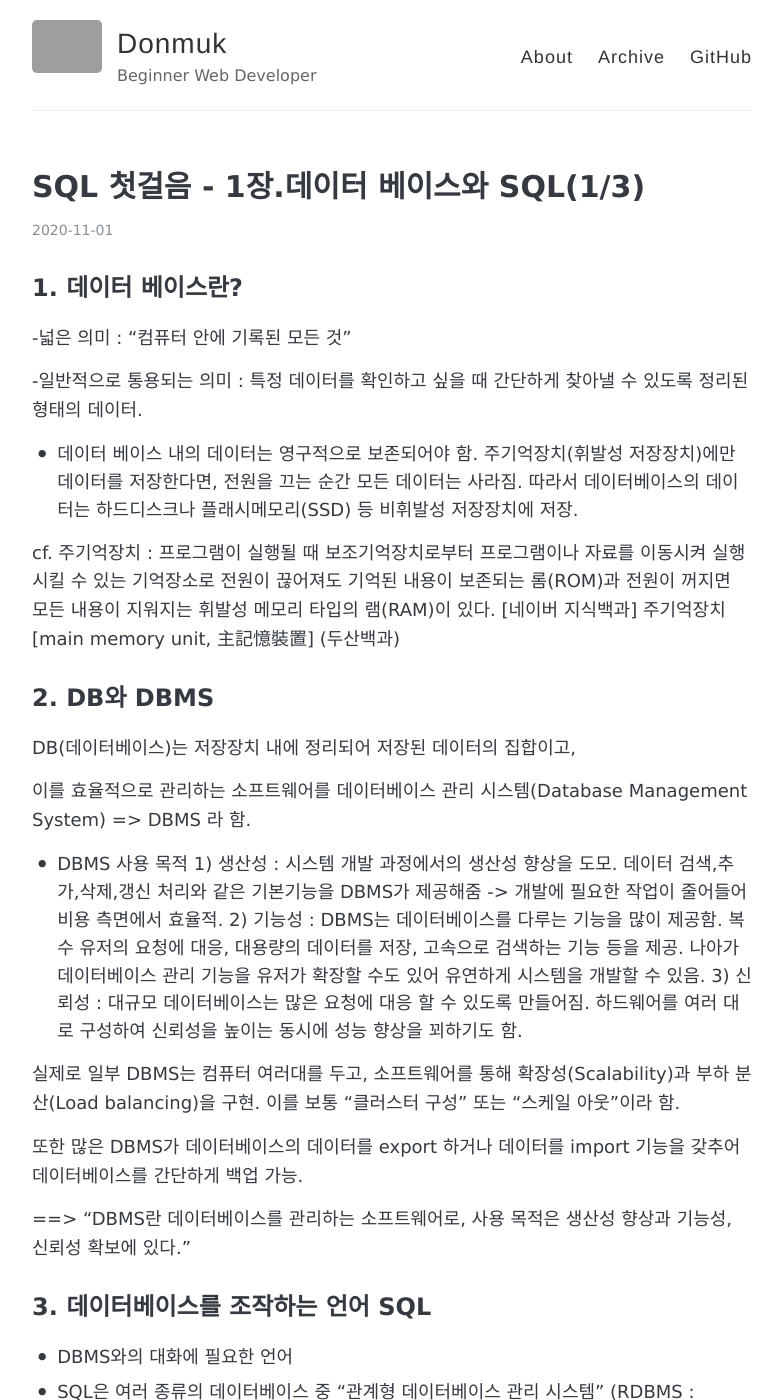
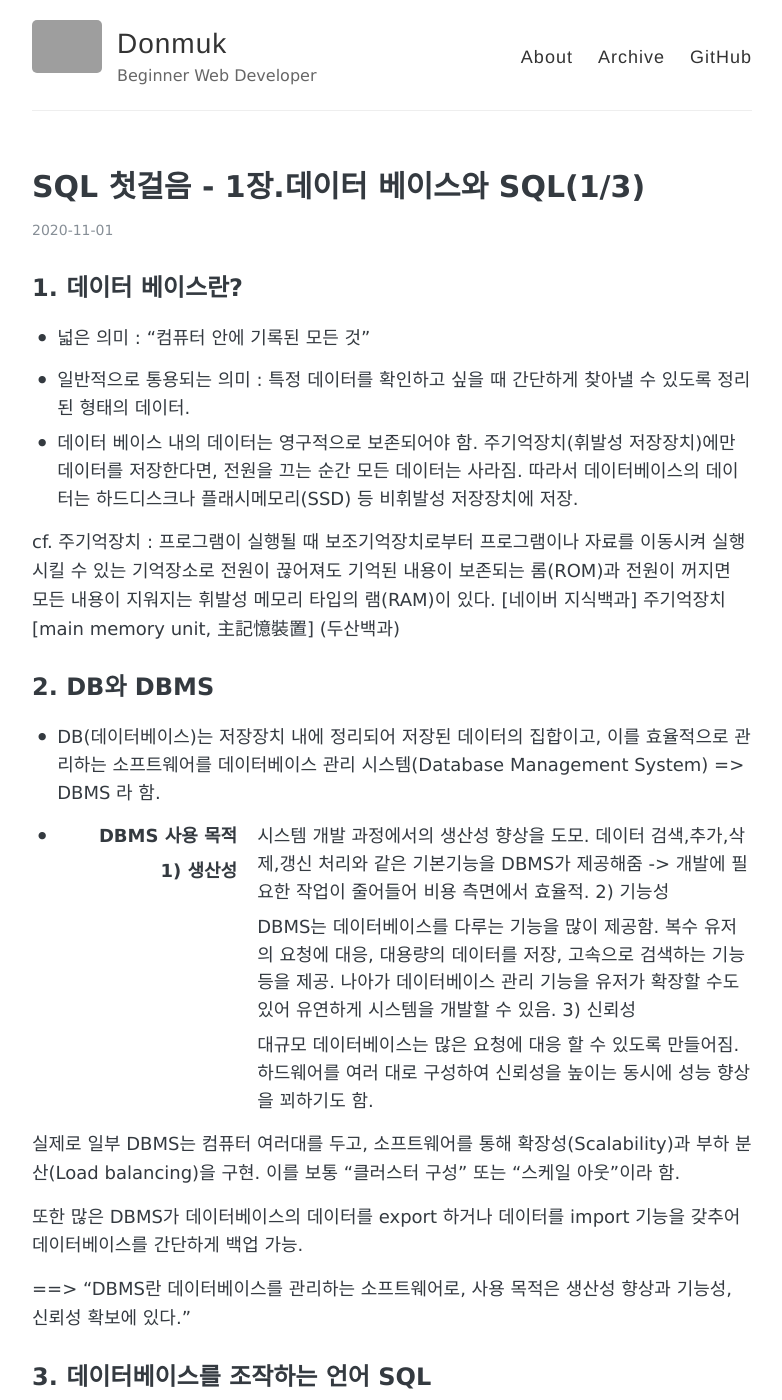
Before and after one commit to donmuk/donmuk.github.io, a Jekyll site: the page built from _posts/2020-11-01-sql-첫걸음-1-1.md, in a window 1280 px wide and 1400 px high. Shown: the whole window, without its empty margins (248-1030 px from the left). Built offline with Jekyll 4.4.1, drawn with Linux system fonts in a browser that asks for light colours; comment, search, counter and statistics services are not loaded; grey boxes are pictures that could not be loaded.

Commit message:
Update 2020-11-01-sql-첫걸음-1-1.md

```diff
--- a/_posts/2020-11-01-sql-첫걸음-1-1.md
+++ b/_posts/2020-11-01-sql-첫걸음-1-1.md
@@ -8,11 +8,10 @@ keywords: ""
 
 ## 1. 데이터 베이스란?
 
--넓은 의미 : "컴퓨터 안에 기록된 모든 것"
+- 넓은 의미 : "컴퓨터 안에 기록된 모든 것"
 
--일반적으로 통용되는 의미 : 특정 데이터를 확인하고 싶을 때 간단하게 찾아낼 수 있도록 정리된 형태의 데이터.
-- 데이터 베이스 내의 데이터는 영구적으로 보존되어야 함.
-주기억장치(휘발성 저장장치)에만 데이터를 저장한다면, 전원을 끄는 순간 모든 데이터는 사라짐. 따라서 데이터베이스의 데이터는 하드디스크나 플래시메모리(SSD) 등 비휘발성 저장장치에 저장.
+- 일반적으로 통용되는 의미 : 특정 데이터를 확인하고 싶을 때 간단하게 찾아낼 수 있도록 정리된 형태의 데이터.
+- 데이터 베이스 내의 데이터는 영구적으로 보존되어야 함. 주기억장치(휘발성 저장장치)에만 데이터를 저장한다면, 전원을 끄는 순간 모든 데이터는 사라짐. 따라서 데이터베이스의 데이터는 하드디스크나 플래시메모리(SSD) 등 비휘발성 저장장치에 저장.
 
 cf. 주기억장치 : 프로그램이 실행될 때 보조기억장치로부터 프로그램이나 자료를 이동시켜 실행시킬 수 있는 기억장소로 전원이 끊어져도 기억된 내용이 보존되는 롬(ROM)과 전원이 꺼지면 모든 내용이 지워지는 휘발성 메모리 타입의 램(RAM)이 있다.
 [네이버 지식백과] 주기억장치 [main memory unit, 主記憶裝置] (두산백과)
@@ -20,14 +19,15 @@ cf. 주기억장치 : 프로그램이 실행될 때 보조기억장치로부터
 
 ## 2. DB와 DBMS
 
-DB(데이터베이스)는 저장장치 내에 정리되어 저장된 데이터의 집합이고,
-
-이를 효율적으로 관리하는 소프트웨어를 데이터베이스 관리 시스템(Database Management System) => DBMS 라 함.
+- DB(데이터베이스)는 저장장치 내에 정리되어 저장된 데이터의 집합이고, 이를 효율적으로 관리하는 소프트웨어를 데이터베이스 관리 시스템(Database Management System) => DBMS 라 함.
 
 - DBMS 사용 목적
-1) 생산성  :  시스템 개발 과정에서의 생산성 향상을 도모. 데이터 검색,추가,삭제,갱신 처리와 같은 기본기능을 DBMS가 제공해줌 -> 개발에 필요한 작업이 줄어들어 비용 측면에서 효율적.
-2) 기능성  :  DBMS는 데이터베이스를 다루는 기능을 많이 제공함. 복수 유저의 요청에 대응, 대용량의 데이터를 저장, 고속으로 검색하는 기능 등을 제공. 나아가 데이터베이스 관리 기능을 유저가 확장할 수도 있어 유연하게 시스템을 개발할 수 있음.
-3) 신뢰성  : 대규모 데이터베이스는 많은 요청에 대응 할 수 있도록 만들어짐.  하드웨어를 여러 대로 구성하여 신뢰성을 높이는 동시에 성능 향상을 꾀하기도 함.
+1) 생산성
+:  시스템 개발 과정에서의 생산성 향상을 도모. 데이터 검색,추가,삭제,갱신 처리와 같은 기본기능을 DBMS가 제공해줌 -> 개발에 필요한 작업이 줄어들어 비용 측면에서 효율적.
+2) 기능성
+:  DBMS는 데이터베이스를 다루는 기능을 많이 제공함. 복수 유저의 요청에 대응, 대용량의 데이터를 저장, 고속으로 검색하는 기능 등을 제공. 나아가 데이터베이스 관리 기능을 유저가 확장할 수도 있어 유연하게 시스템을 개발할 수 있음.
+3) 신뢰성
+: 대규모 데이터베이스는 많은 요청에 대응 할 수 있도록 만들어짐.  하드웨어를 여러 대로 구성하여 신뢰성을 높이는 동시에 성능 향상을 꾀하기도 함.
 
 실제로 일부 DBMS는 컴퓨터 여러대를 두고, 소프트웨어를 통해 확장성(Scalability)과 부하 분산(Load balancing)을 구현.  이를 보통 "클러스터 구성" 또는 "스케일 아웃"이라 함.
 
```
